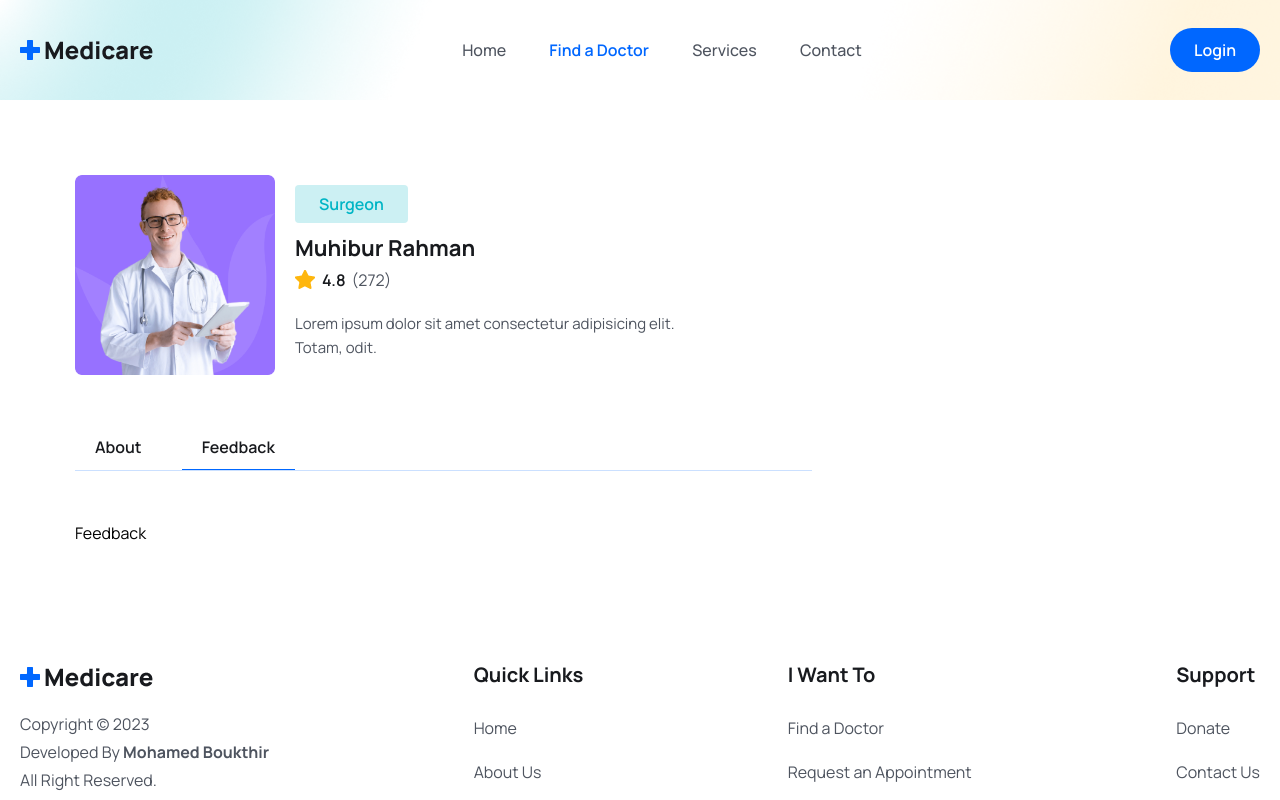
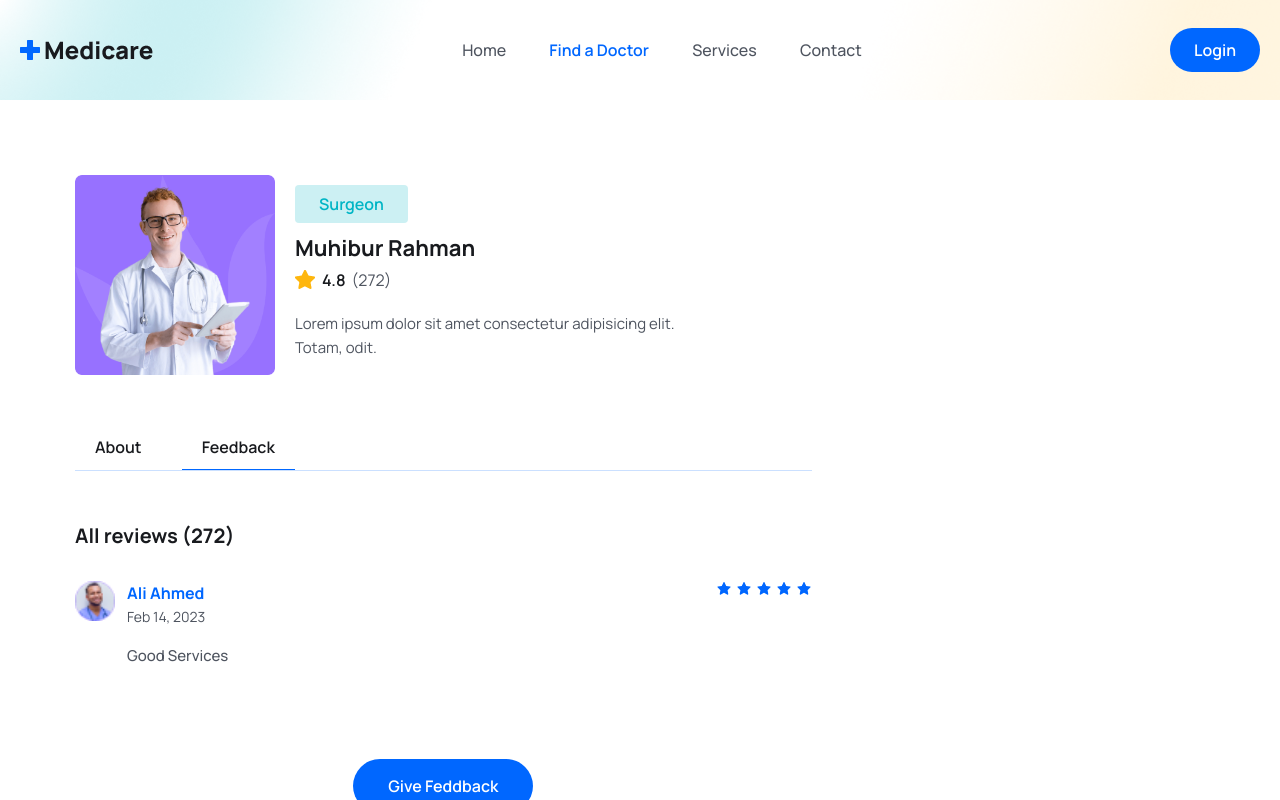
Before and after one commit to MohamedBoukthir/Doctor-Appointment-Booking-MERN-Stack, a React (Vite) app in the folder frontend/: page /doctors/1 in a window 1280 px wide. Both pictures are taken after a click on the button "Feedback". Shown: the top 800 px of the page. Built offline with nearby package versions, Linux system fonts and the light colour scheme.

Commit message:
Feedback Section

```diff
--- a/frontend/src/pages/Doctors/DoctorsDetails.jsx
+++ b/frontend/src/pages/Doctors/DoctorsDetails.jsx
@@ -1,4 +1,4 @@
-import React, { useState } from 'react'
+import { useState } from 'react'
 import doctorImg from '../../assets/images/doctor-img02.png'
 import starIcon from '../../assets/images/Star.png'
 import DoctorAbout from './DoctorAbout'
--- a/frontend/src/pages/Doctors/Feedback.jsx
+++ b/frontend/src/pages/Doctors/Feedback.jsx
@@ -1,8 +1,55 @@
-import React from 'react'
+import { useState } from 'react'
+import { formatDate } from '../../utils/formatDate'
+import { AiFillStar } from 'react-icons/ai'
+import FeedbackForm from './FeedbackForm'
+
+import avatar from '../../assets/images/avatar-icon.png'
 
 const Feedback = () => {
+
+    const [showFeedbackForm, setShowFeedbackForm] = useState(false);
+
   return (
-    <div>Feedback</div>
+    <div>
+        <div className='mb-[50px]'>
+            <h4 className='text-[20px] leading-[30px] font-bold text-headingColor mb-[30px]'>
+                All reviews (272)
+            </h4>
+
+            <div className='flex justify-between gap-10 mb-[30px]'>
+                <div className='flex gap-3'>
+                    <figure className='w-10 h-10 rounded-full'>
+                        <img src={avatar} alt="" className='w-full' />
+                    </figure>
+
+                    <div>
+                        <h5 className='text-[16px] leading-6 text-primaryColor font-bold'>
+                            Ali Ahmed
+                        </h5>
+                        <p className='text-[14px] leading-6 text-textColor'>
+                            {formatDate('02-14-2023')}
+                        </p>
+                        <p className='text__para mt-3 font-medium text-[15px]'>
+                            Good Services
+                        </p>
+                    </div>
+                </div>
+                <div className='flex gap-1'>
+                    {[...Array(5).keys()].map((_,index) => (
+                      <AiFillStar key={index} color='#0067ff' />
+                     ))}
+                </div>
+            </div>
+        </div>
+        {!showFeedbackForm && (
+            <div className='text-center'>
+                <button className='btn' onClick={() => setShowFeedbackForm(true)} >
+                    Give Feddback
+                </button>
+            </div>
+        )}
+        {showFeedbackForm && <FeedbackForm/>}
+    </div>
   )
 }
 
--- /dev/null
+++ b/frontend/src/pages/Doctors/FeedbackForm.jsx
@@ -0,0 +1,72 @@
+import React, { useState } from 'react'
+import { AiFillStar } from 'react-icons/ai';
+
+const FeedbackForm = () => {
+
+    const [rating, setRating] = useState(0);
+    const [hover, setHover] = useState(0);
+    const [reviewText, setReviewText] = useState("");
+
+    const handleSubmitReview = async e => {
+        e.preventDefault();
+
+
+    };
+
+  return (
+    <form action="">
+        <div>
+            <h3 className='text-headingColor text-[15px] leading-6 font-semibold mb-4 mt-0'>
+                How would you rate the overall experience ?
+            </h3>
+
+            <div>
+                {[...Array(5).keys()].map((_,index) => {
+                    index += 1;
+
+                    return (
+                        <button
+                            key={index}
+                            type='button'
+                            className={`${
+                                index <= ((rating && hover) || hover)
+                                    ? 'text-yellowColor'
+                                    : 'text-gray-400'
+                                } bg-transparent border-none outline-none text-[22px] cursor-pointer `}
+                            onClick={() => setRating(index)}
+                            onMouseEnter={() => setHover(index)}
+                            onMouseLeave={() => setHover(rating)}
+                            onDoubleClick={() => {
+                                setHover(0)
+                                setRating(0);
+                            }}
+                            >
+                            <span>
+                                <AiFillStar/>
+                            </span>
+                        </button>
+                    );
+                })}
+            </div>
+        </div>
+
+        <div className='mt-[30px]'>
+            <h3 className='text-headingColor text-[15px] leading-6 font-semibold mb-4 mt-0'>
+                Share your feedback or suggestions
+            </h3>
+            <textarea
+                className='border border-solid border-[#0066ff34] focus:outline outline-primaryColor w-full px-2 py-3 rounded-md'
+                rows={5}
+                placeholder='Your Review'
+                onChange={e => setReviewText(e.target.value)}
+            >
+            </textarea>
+        </div>
+        <button type='submit' className='btn' onClick={handleSubmitReview}>
+            Submit Feedback
+        </button>
+    </form>
+  )
+}
+
+export default FeedbackForm
```
